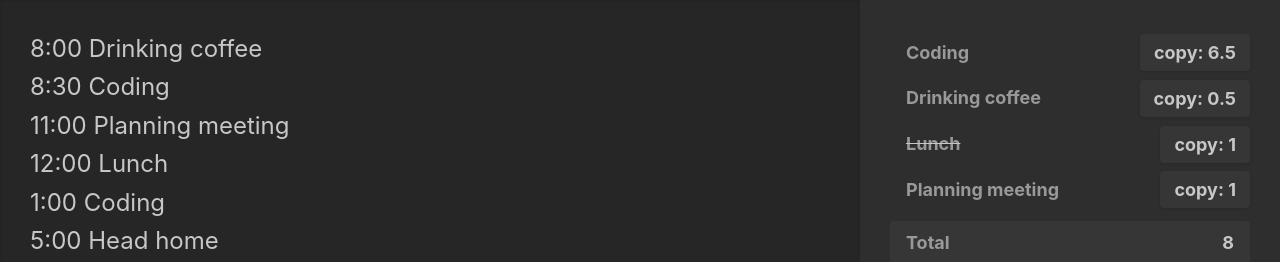
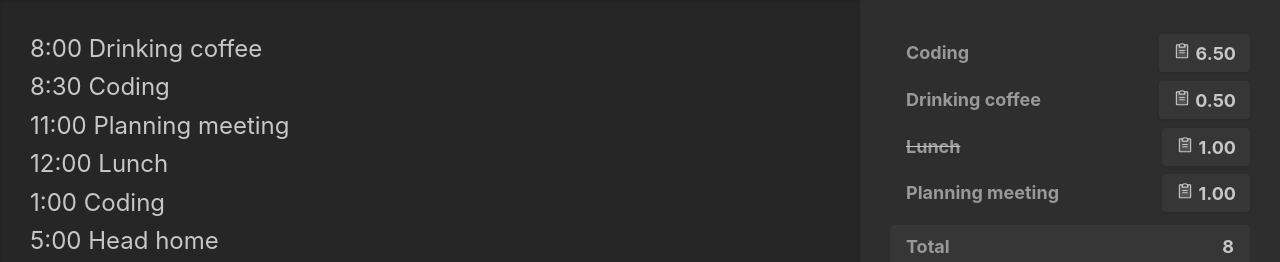
Before and after one commit to joshuapease/React-Time-Clock, a React (Create React App) app: page / in a window 1280 px wide. Shown: the top 262 px of the page. Built offline with nearby package versions, Linux system fonts and the light colour scheme.

Commit message:
Make the copy buttons a little prettier

```diff
--- a/package.json
+++ b/package.json
@@ -11,6 +11,7 @@
     "@types/react": "^16.9.0",
     "@types/react-dom": "^16.9.0",
     "copy-to-clipboard": "^3.3.1",
+    "phosphor-react": "^1.0.0",
     "react": "^16.14.0",
     "react-dom": "^16.14.0",
     "react-scripts": "3.4.3",
--- a/src/components/CHoursList.tsx
+++ b/src/components/CHoursList.tsx
@@ -2,6 +2,7 @@ import React, {FunctionComponent} from 'react';
 import './CHoursList.css';
 import * as TimeUtils from '../utilities/TimeUtils';
 import copy from 'copy-to-clipboard';
+import { ClipboardText } from "phosphor-react";
 
 type CHoursListProps = {
     rows: Array<TimeUtils.ISummarizedRow>,
@@ -23,14 +24,14 @@ const CHoursList:FunctionComponent<CHoursListProps> = ({rows, exclusions}) => {
         <table className="CHoursList">
             <tbody>
                 {rows.map(row => {
-                    const hours = TimeUtils.msToHours(row.duration).toString();
+                    const hours = TimeUtils.msToHours(row.duration).toFixed(2);
                     const key = row.title+row.duration;
                     return (
                         <tr key={key} className={isExclusion(row, exclusions) ? 'is-excluded' : ''}>
                             <th scope="row" className="CHoursList__title">{row.title}</th>
                             <td className="CHoursList__duration">
                                 <button className="CHoursList__copy" onClick={e => copyHours(hours)}>
-                                    copy: {hours}
+                                    <ClipboardText weight="duotone" /> {hours}
                                 </button>
                             </td>
                         </tr>
```
Also changed, not shown: src/App.zzztest.tsx (deleted, +0 -9 lines), 1 other file (tests, documents, lock files or other folders).
